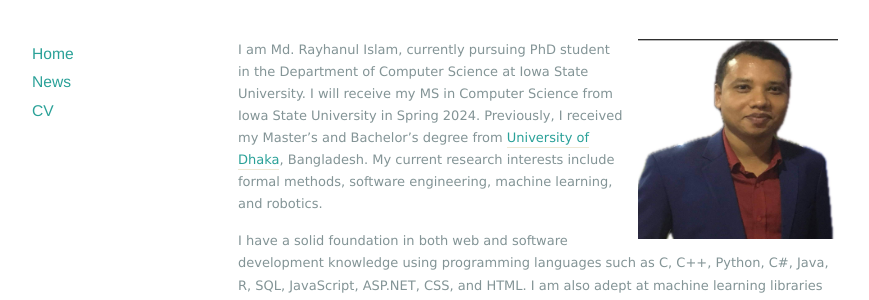
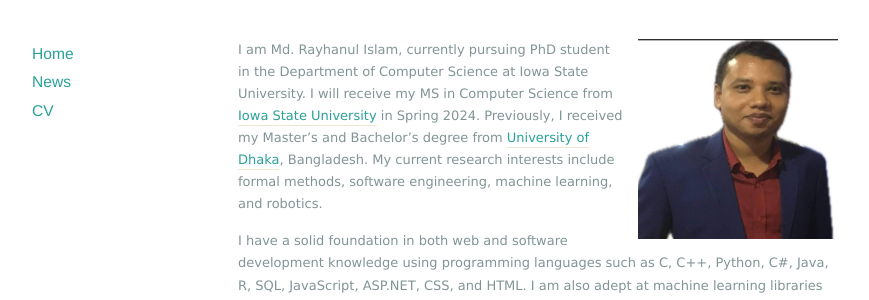
Before and after one commit to rayhanul/rayhanul.github.io, a Jekyll site: the page built from index.markdown, in a window 1280 px wide. Shown: the part 169-469 px from the top of the page, without its empty margins (102-971 px from the left). Built offline with Jekyll 4.4.1, drawn with Linux system fonts in a browser that asks for light colours; nearby versions of some CDN libraries; the list of posts is cut into pages by our own code; part of the change alters nothing that is shown.

```diff
--- a/index.markdown
+++ b/index.markdown
@@ -6,7 +6,7 @@ title: About
 
 <img src="/images/shakespeare.png" class="right"  width="200"
      height="200" />
-I am Md. Rayhanul Islam, currently pursuing PhD student in the Department of Computer Science at Iowa State University. I will receive my MS in Computer Science from Iowa State University in Spring 2024. Previously, I received my Master's and Bachelor's degree from [University of Dhaka](http://www.du.ac.bd/), Bangladesh. My current research interests include formal methods, software engineering, machine learning, and robotics.
+I am Md. Rayhanul Islam, currently pursuing PhD student in the Department of Computer Science at Iowa State University. I will receive my MS in Computer Science from [Iowa State University](https://www.cs.iastate.edu/) in Spring 2024. Previously, I received my Master's and Bachelor's degree from [University of Dhaka](http://www.du.ac.bd/), Bangladesh. My current research interests include formal methods, software engineering, machine learning, and robotics.
 
 
 
```
